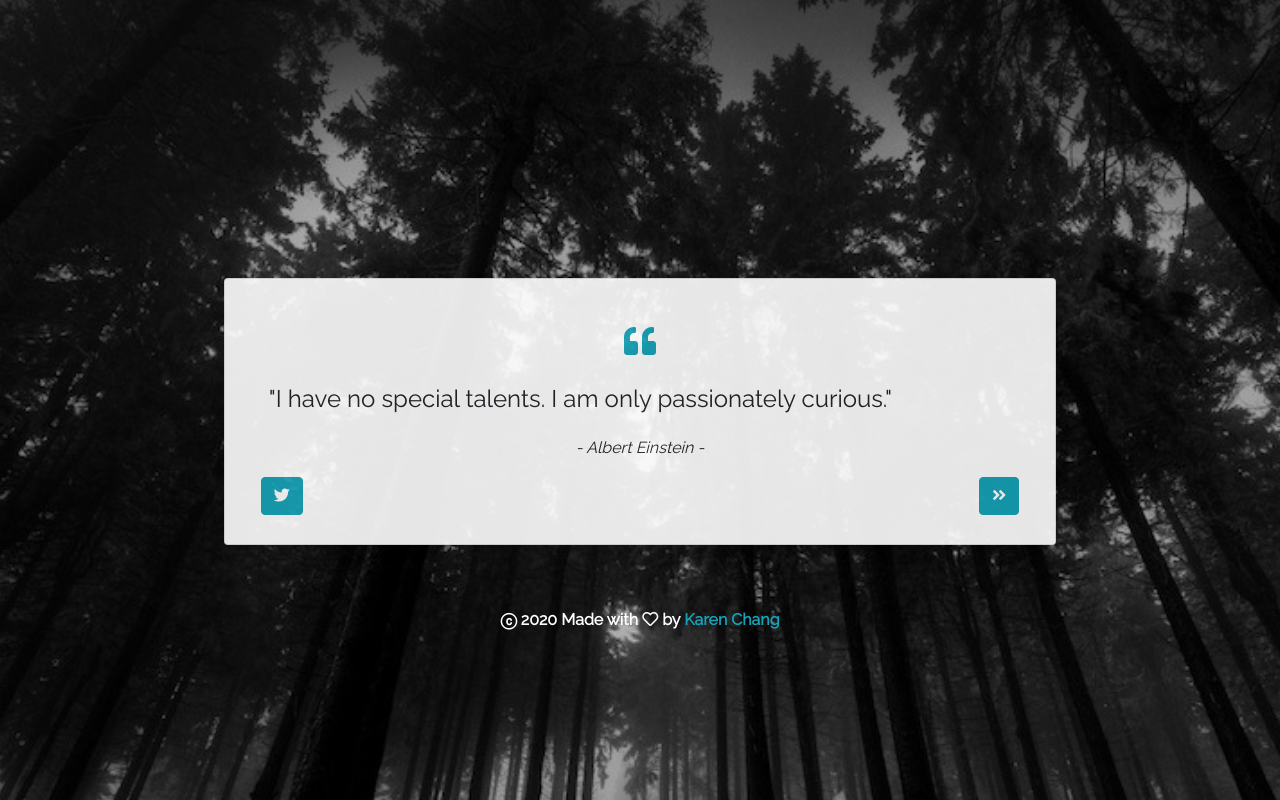
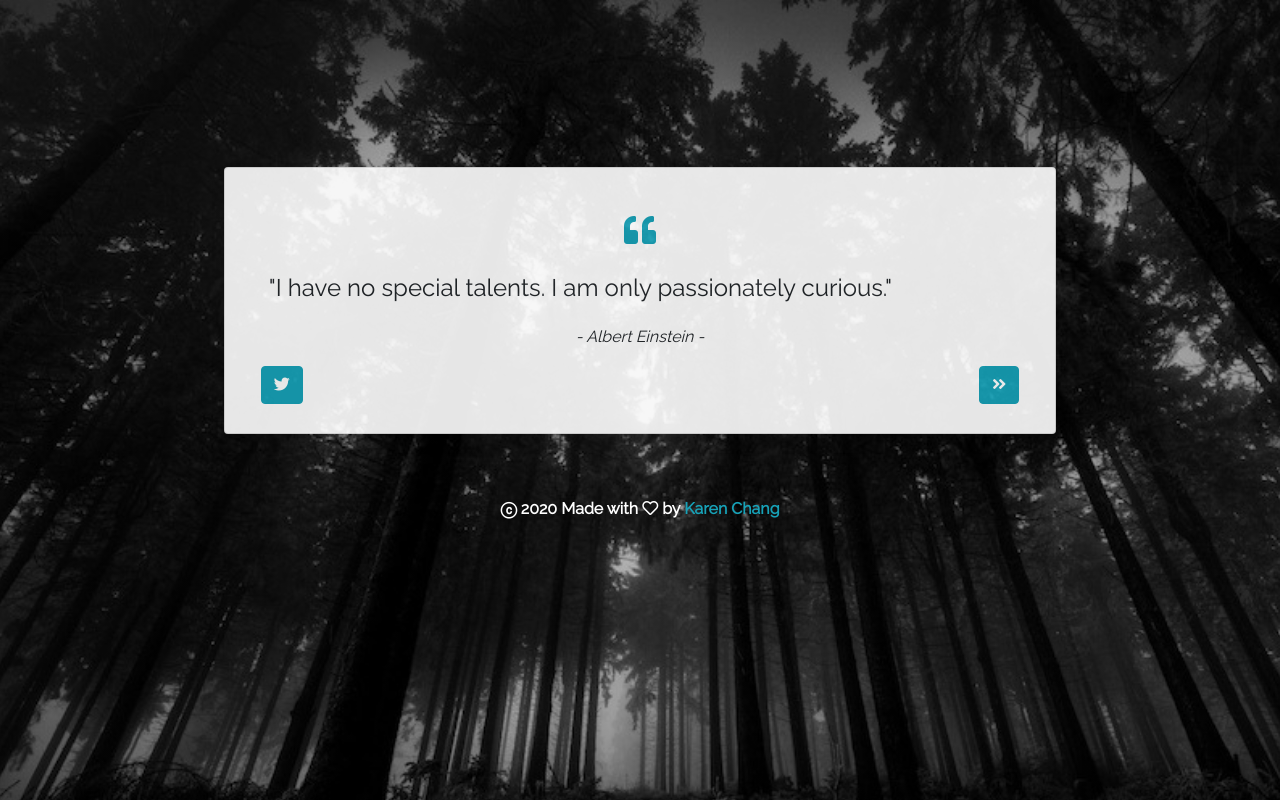
Before and after one commit to karen-developer/react-random-quote-machine, a React (Create React App) app: page / in a window 1280 px wide. Shown: the top 800 px of the page. Built offline with nearby package versions, Linux system fonts and the light colour scheme.

Commit message:
update css

```diff
--- a/src/index.css
+++ b/src/index.css
@@ -11,7 +11,7 @@ body {
 }
 
 .card {
-  margin: 25% auto;
+  margin: 15% auto;
   opacity: 0.9;
 }
 
```
Also changed, not shown: public/react-random-quote-machine.jpg.
